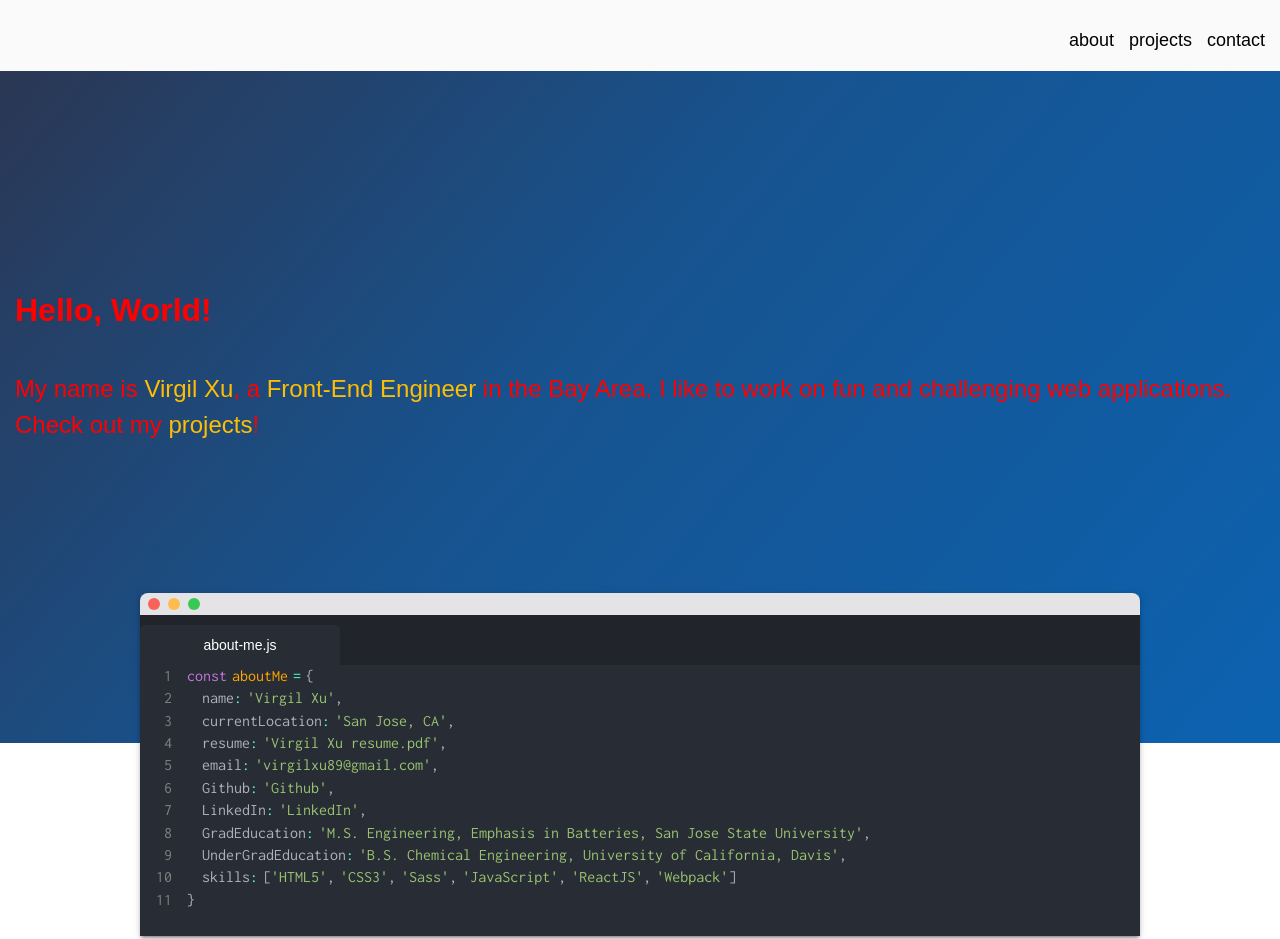
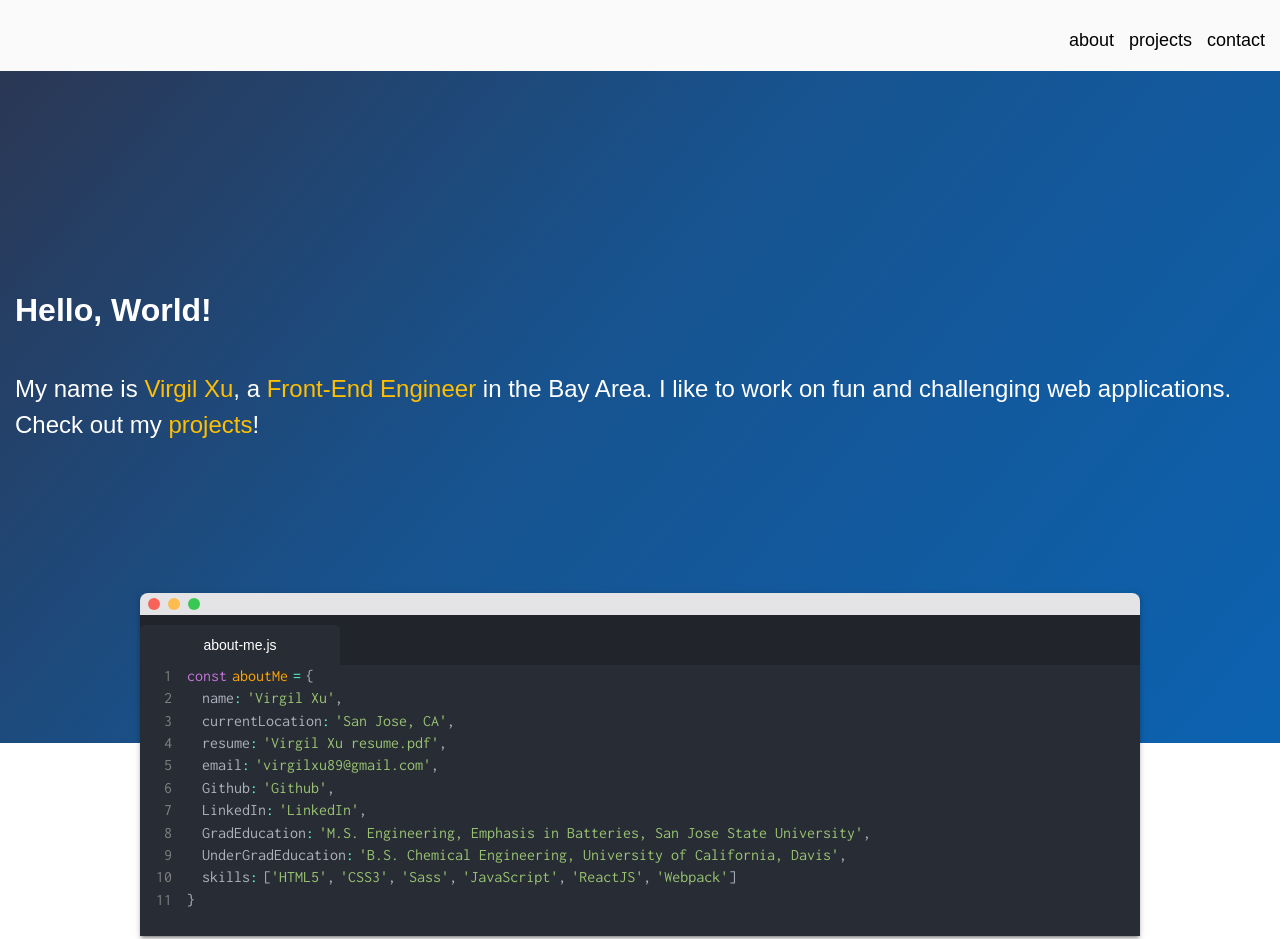
Before and after one commit to vhxu/portfolio, a React app: page / in a window 1280 px wide. Shown: the top 939 px of the page. Built offline with nearby package versions, Linux system fonts and the light colour scheme.

Commit message:
changing color back

```diff
--- a/src/style/_about.scss
+++ b/src/style/_about.scss
@@ -11,7 +11,7 @@
   display: flex;
   flex-direction: column;
   // width: 80%;
-  color: red;
+  color: #ffffff;
 
   div {
     font-size: 24px;
```
